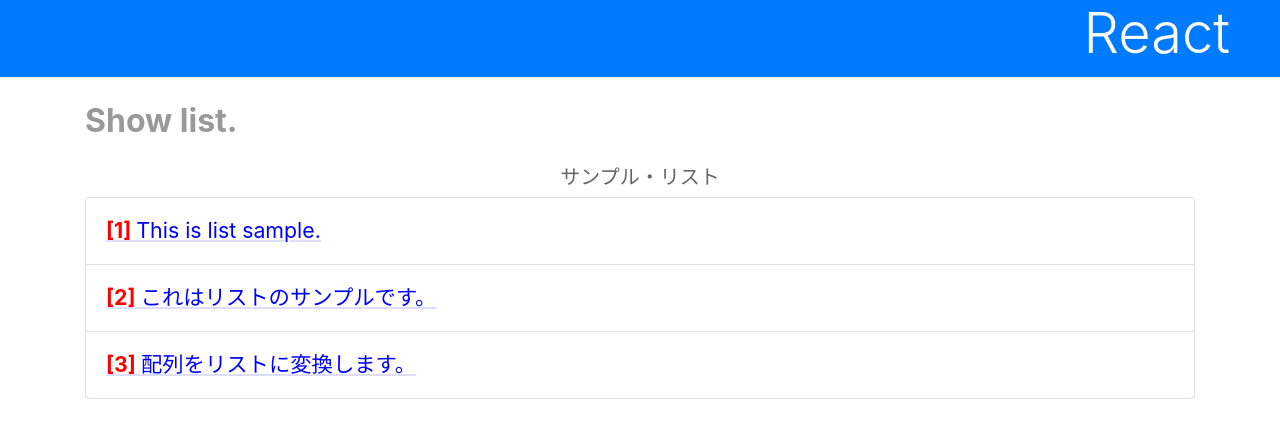
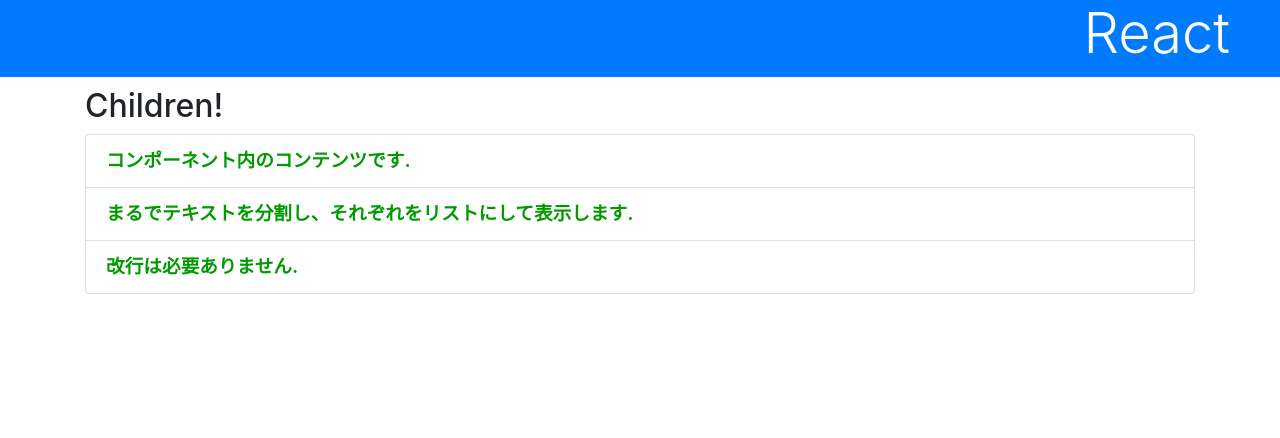
Before and after one commit to ManayaT/react_app_learn, a React (Create React App) app: page / in a window 1280 px wide. Shown: the top 438 px of the page. Built offline with nearby package versions, Linux system fonts and the light colour scheme.

Commit message:
message_split

```diff
--- a/src/App.js
+++ b/src/App.js
@@ -4,17 +4,10 @@
 import Rect from './Rect';
 
 class App extends Component {
-  data = [
-    "This is list sample.",
-    "これはリストのサンプルです。",
-    "配列をリストに変換します。",
-  ]
+  input = ''
 
   constructor(props) {
     super(props);
-    this.state = {
-      list: this.data
-    };
   }
 
   render() {
@@ -22,57 +15,43 @@
       <div>
         <h1 className='bg-primary text-white display-4'>React</h1>
         <div className='container'>
-          <p className='subtitle'>Show list.</p>
-          <List title='サンプル・リスト' data={this.data} />
+          <Message title='Children!'>
+            コンポーネント内のコンテンツです。
+            まるでテキストを分割し、それぞれをリストにして表示します。
+            改行は必要ありません。
+          </Message>
         </div>
       </div>
     );
   }
 }
 
-class List extends Component {
-  number = 1;
+class Message extends Component {
+  li = {
+    fontSize: "14pt",
+    fontWeight: "bold",
+    color: "#090"
+  }
 
   render() {
-    let data = this.props.data;
+    let content = this.props.children;
+    let arr = content.split('。');
+    let arr2 = [];
+    for (let i = 0; i < arr.length; i++) {
+      if (arr[i].trim() !== '') {
+        arr2.push(arr[i]);
+      }
+    }
+    let list = arr2.map((value, key) => (
+      <li className='list-group-item' style={this.li} key={key}>{value}.</li>
+    ));
     return (
       <div>
-        <p className='h5 text-center'>{this.props.title}</p>
-        <ul className='list-group'>
-          {data.map((item, key) =>
-          <li className='list-group-item' key={key}>
-            <Item number={key + 1} value={item} />
-          </li>
-          )}
-        </ul>
+        <h2>{this.props.title}</h2>
+        <ol className='list-group'>{list}</ol>
       </div>
     );
   }
 }
 
-class Item extends Component {
-  itm = {
-    fontSize: "16pt",
-    color: "#00f",
-    textDecoration: "underline",
-    textDecorationColor: "#ddf"
-  }
-
-  num = {
-    fontWeight: "bold",
-    color: "red"
-  }
-
-  render() {
-    return (
-      <p style={this.itm}>
-        <span style={this.num}>
-          [{this.props.number}]&nbsp;
-          </span>
-        {this.props.value}
-      </p>
-    );
-  }
-}
-
 export default App;
```
